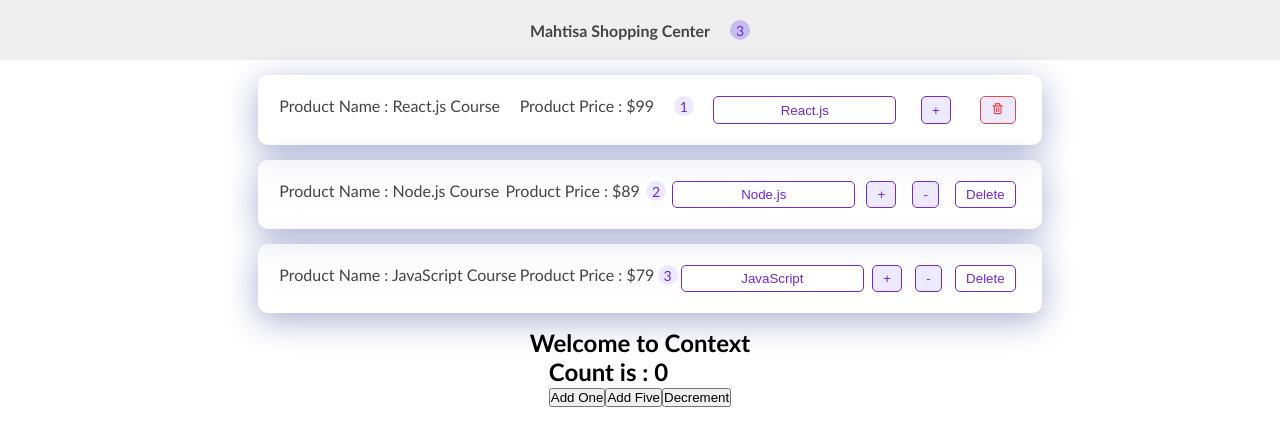
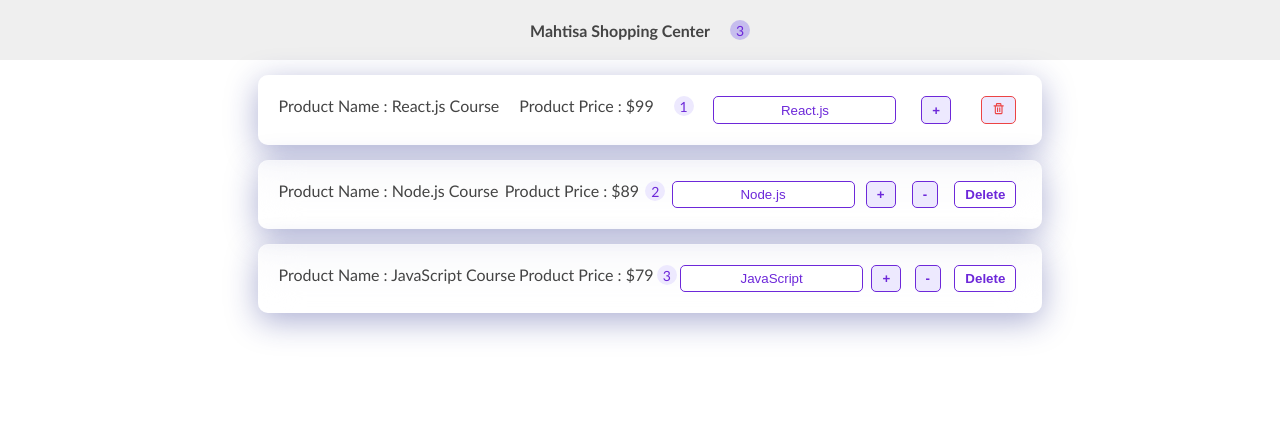
Before and after one commit to Hadi-bakhshi/react-course, a React (Create React App) app: page / in a window 1280 px wide. Shown: the top 446 px of the page. Built offline with nearby package versions, Linux system fonts and the light colour scheme.

Commit message:
How to manage  complex actions and states

```diff
--- a/src/App.js
+++ b/src/App.js
@@ -71,10 +71,10 @@ class App extends Component {
           onDec={this.decrementHandler}
           onChange={this.changeHandler}
         />
-      <CounterProvider>
+      {/* <CounterProvider>
        <h2>Welcome to Context</h2>
       <CounterComp />
-      </CounterProvider>
+      </CounterProvider> */}
 
       </>
     );
--- a/src/Components/Reducer/CountReducer.js
+++ b/src/Components/Reducer/CountReducer.js
@@ -1,31 +1,71 @@
 import { useReducer } from "react";
+import styles from "./CounterReducer.module.css";
 
 // Reducer Function and state value
-const initialState = 0;
+const initialState = {
+  firstCounter: 0,
+  secondCounter: 0,
+};
+
 const reducer = (state, action) => {
-  switch (action) {
-    case "addOne":
-      return state + 1;
-    case "addFive":
-      return state + 5;
+  switch (action.type) {
+    case "add":
+      return { ...state, firstCounter: state.firstCounter + action.value };
     case "decrement":
-      return state - 1;
+      return { ...state, firstCounter: state.firstCounter - action.value };
+    case "add2":
+      return { ...state, secondCounter: state.secondCounter + action.value };
+    case "decrement2":
+      return { ...state, secondCounter: state.secondCounter - action.value };
+    case "reset":
+      return initialState;
     default:
       return state;
   }
 };
 
 const CounterComp = () => {
-
-    // useReducer Hook
+  // useReducer Hook
   const [count, dispatch] = useReducer(reducer, initialState);
 
   return (
-    <div>
-      <h2> Count is : {count}</h2>
-      <button onClick={()=> dispatch("addOne")}>Add One</button>
-      <button onClick={()=> dispatch("addFive")}>Add Five</button>
-      <button onClick={()=> dispatch("decrement")}>Decrement</button>
+    <div className={styles.container}>
+      {/* FirstCounter */}
+      <div className={styles.counter}>
+        {/* Title */}
+        <h2> Count is : {count.firstCounter}</h2>
+        {/* Buttons */}
+        <button
+          className={styles.addbtn}
+          onClick={() => dispatch({ type: "add", value: 1 })}
+        >
+          Add One
+        </button>
+        <button onClick={() => dispatch({ type: "decrement", value: 1 })}>
+          Decrement
+        </button>
+      </div>
+      {/* End of FirstCounter */}
+
+      {/* SecondCounter */}
+      <div className={styles.counter}>
+        {/* Title */}
+        <h2>Second count is : {count.secondCounter}</h2>
+        {/* Buttons */}
+        <button
+          className={styles.addbtn}
+          onClick={() => dispatch({ type: "add2", value: 5 })}
+        >
+          Add Five
+        </button>
+        <button onClick={() => dispatch({ type: "decrement2", value: 5 })}>
+          Decrement
+        </button>
+      </div>
+      {/* End of SecondCounter */}
+      <br />
+      {/* Reset button */}
+      <button onClick={() => dispatch({ type: "reset" })}>Reset</button>
     </div>
   );
 };
--- /dev/null
+++ b/src/Components/Reducer/CounterReducer.module.css
@@ -0,0 +1,38 @@
+.container{
+    display: flex;
+    flex-direction: column;
+    align-items: center;
+    justify-content: center;
+    text-align: center;
+    background-color: #F3F4F6;
+    height: 100vh;
+    margin-top: 5rem;
+    margin-bottom: 5rem;
+    border-radius: 10px;
+
+}
+
+.counter{
+    font-size: 1rem;
+    display: flex;
+    justify-content: center;
+    align-items: center;
+    flex-direction: column;
+    padding:2rem 3rem ;
+
+}
+button{
+
+    margin: 5px;
+    padding: 7px 12px;
+    color: #4C1D95;
+    background-color: #DDD6FE;
+    border: none;
+    outline: none;
+    border-radius: 7px;
+    font-weight: 700;
+}
+
+.addbtn{
+    padding: 7px 17px;
+}
```
